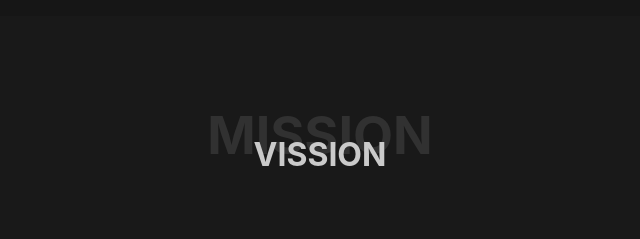
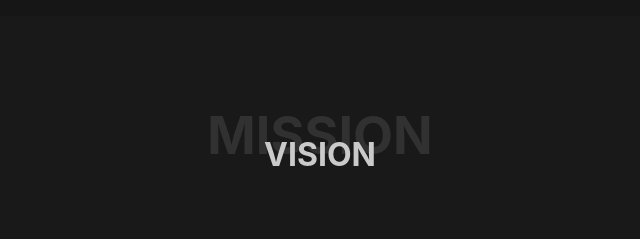
Before and after one commit to Kp019/hack-23, a website with bundled scripts: page index.html in a window 1280 px wide. Shown: the part 1580-1819 px from the top of the page, 320-960 px from the left. Built offline with nearby package versions, Linux system fonts and the light colour scheme; a script that the page names is missing.

Commit message:
spelling error

```diff
--- a/index.html
+++ b/index.html
@@ -144,7 +144,7 @@
 						<div class="menu-content col-lg-8">
 							<div class="spk-section-title text-center">
 								<span>MISSION</span>
-								<h2>VISSION</h2>
+								<h2>VISION</h2>
 							</div>
 						</div>
 					</div>
```
